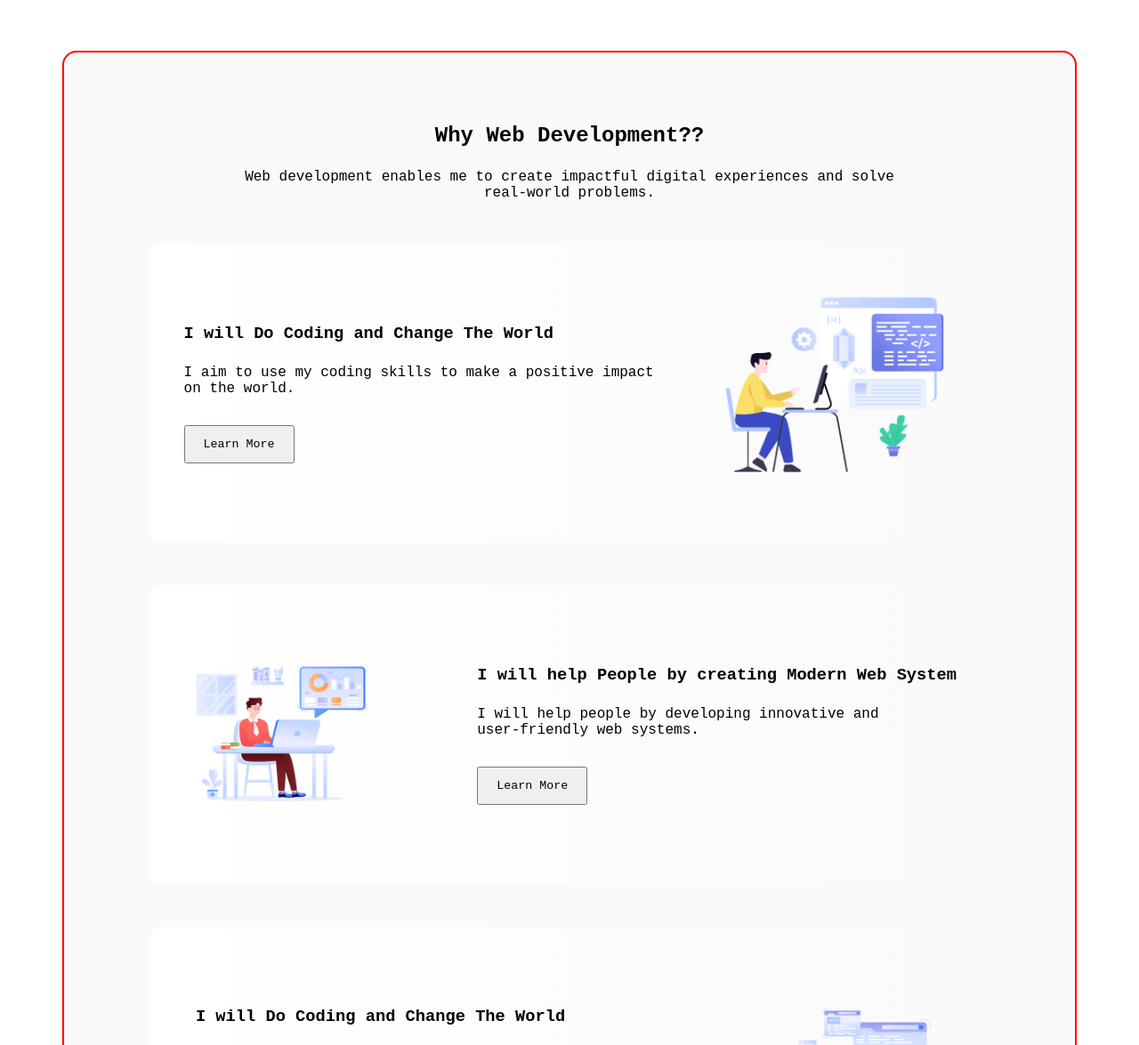
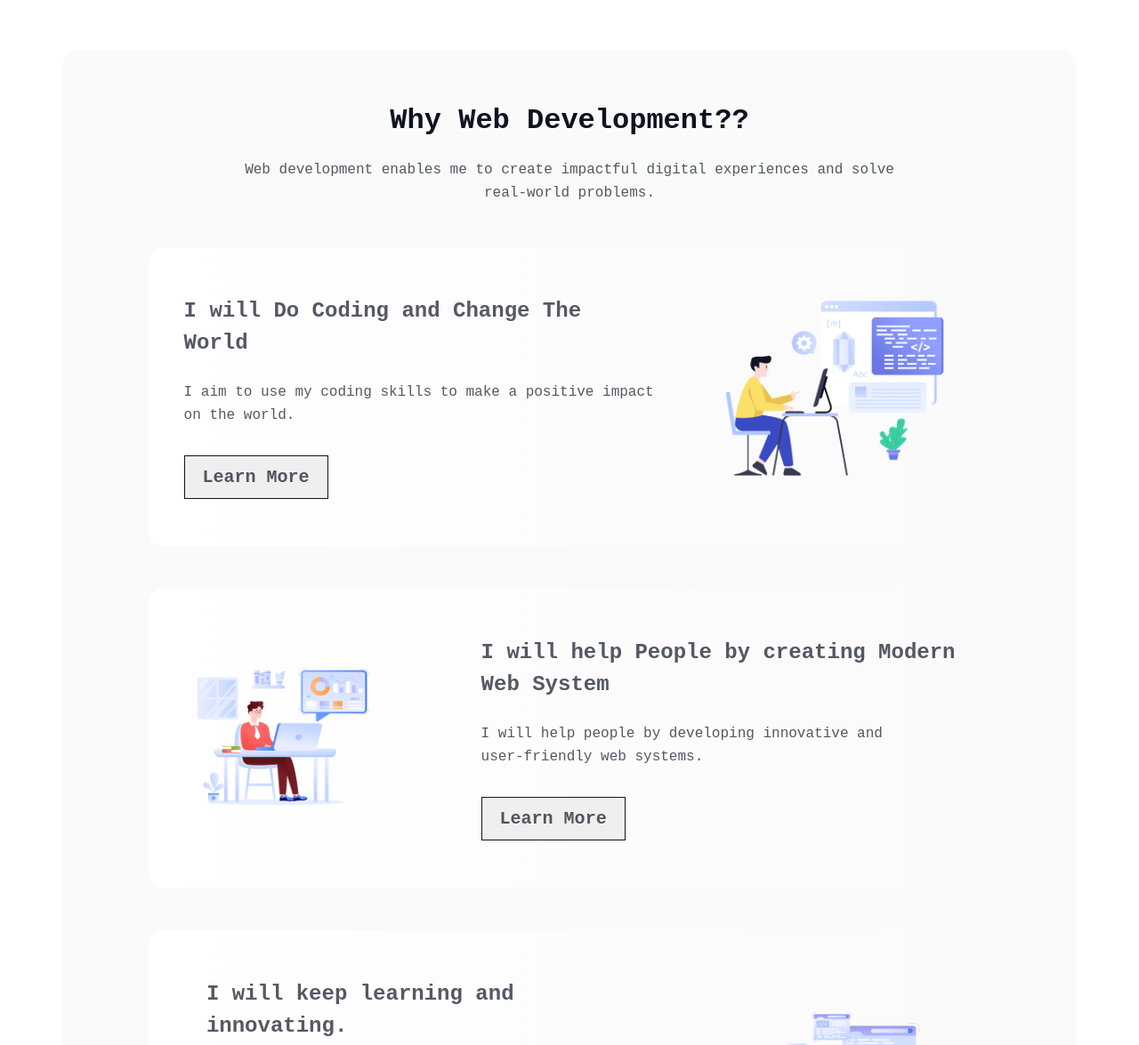
Before and after one commit to prayash231/B10A1-Challenge-Begins, a plain HTML site: page index.html in a window 1280 px wide. Shown: the part 800-1975 px from the top of the page at 89% size. Drawn offline with Linux system fonts and the light colour scheme; a web font is replaced by a local one.

Commit message:
motive section updated successfully

```diff
--- a/index.html
+++ b/index.html
@@ -33,9 +33,11 @@
                 </div>
                 <div class="motive-step">
                     <div class="context-primary">
-                        <h3>I will Do Coding and Change The World</h3>
+                        <h3>I will Do Coding and Change The <br> World</h3>
                         <p style="text-align: left;">I aim to use my coding skills to make a positive impact <br> on the world.</p>
-                        <button class="btn-primary">Learn More</button>
+                        <button class="btn-primary">
+                            <a href="https://medium.com/@coderacademy/how-to-change-the-world-by-learning-to-code-e92c356cc692" target="_blank">Learn More</a>
+                        </button>
                     </div>
                     <div class="picture">
                         <img src="./assets/Layer_1.png" width="259.56px" height="217.01px" alt="">
@@ -43,9 +45,11 @@
                 </div>
                 <div class="motive-step two">
                     <div class="context-primary">
-                        <h3>I will help People by creating Modern Web System</h3>
+                        <h3>I will help People by creating Modern <br> Web System</h3>
                         <p style="text-align: left;">I will help people by developing innovative and <br> user-friendly web systems.</p>
-                        <button class="btn-primary">Learn More</button>
+                        <button class="btn-primary">
+                            <a href="https://medium.com/jeremy-gottfrieds-tech-blog/a-complete-guide-to-modern-web-applications-793ae71b57ad" target="_blank">Learn More</a>
+                        </button>
                     </div>
                     <div class="picture">
                         <img src="./assets/Group 3.png" width="223.2px" height="208.85px" alt="">
@@ -54,9 +58,11 @@
                 <div>
                     <div class="motive-step three">
                         <div class="context-primary">
-                            <h3>I will Do Coding and Change The World</h3>
-                            <p style="text-align: left;">I aim to use my coding skills to make a positive impact <br> on the world.</p>
-                            <button class="btn-primary">Learn More</button>
+                            <h3>I will keep learning and <br> innovating.</h3>
+                            <p style="text-align: left;">I am committed to ongoing education and creativity <br> in my work.</p>
+                            <button class="btn-primary">
+                                <a href="https://blog.searchmyexpert.com/future-of-web-development/" target="_blank">Learn More</a>
+                            </button>
                         </div>
                         <div class="picture">
                             <img src="./assets/Group 4.png" width="206.4" height="187.32px" alt="">
--- a/style/style.css
+++ b/style/style.css
@@ -63,7 +63,7 @@ body{
 .motive-container{
     width: 1140px;
     height: 1395px;
-    border: 2px solid red;
+    /* border: 2px solid red; */
     margin: 74px auto;
     border-radius: 16px;
     background-color: rgba(13, 19, 33, 0.02);
@@ -73,12 +73,28 @@ body{
     width: 946px;
     height: 1235px;
     /* border: 2px solid red; */
-    margin: 80px auto;
+    margin: 0 auto;
     /* padding: 80px 97px 80px 97px; */
 }
 
 .motive-text h2,p{
     text-align: center;
+}
+
+.motive-text h2{
+    color: rgb(13, 19, 33);
+    font-size: 32px;
+    font-weight: 800;
+    line-height: 37px;
+    padding-top: 60px;
+}
+
+.motive-text p{
+    color: rgb(13, 19, 33);
+    font-size: 16px;
+    font-weight: 400;
+    line-height: 26px;
+    opacity: 0.7;
 }
 
 .motive-step{
@@ -98,6 +114,31 @@ body{
     padding: 12px 20px 12px 20px;
     font-family: "Azeret Mono", monospace;
     margin-top: 32px;
+    border: 1px solid rgb(13, 19, 33);
+}
+
+.btn-primary > a{
+    opacity: 0.7;
+    color: rgb(13, 19, 33);
+    font-size: 20px;
+    font-weight: 600;
+    line-height: 23px;
+    text-decoration: none;
+}
+
+.motive-step > .context-primary > h3{
+    color: rgba(13, 19, 33, 0.7);
+    font-size: 24px;
+    font-weight: 700;
+    line-height: 36px;
+}
+
+.motive-step > .context-primary > p{
+    color: rgb(13, 19, 33);
+    font-size: 16px;
+    font-weight: 400;
+    opacity: 0.7;
+    line-height: 26px;
 }
 
 .two{
```
